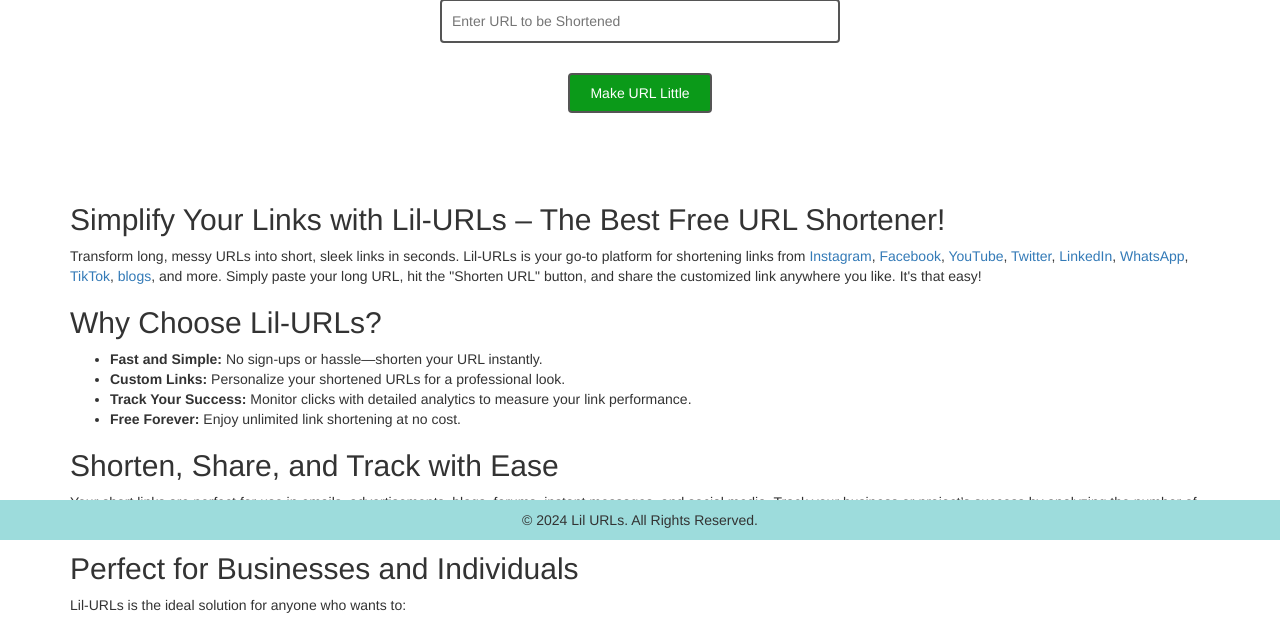
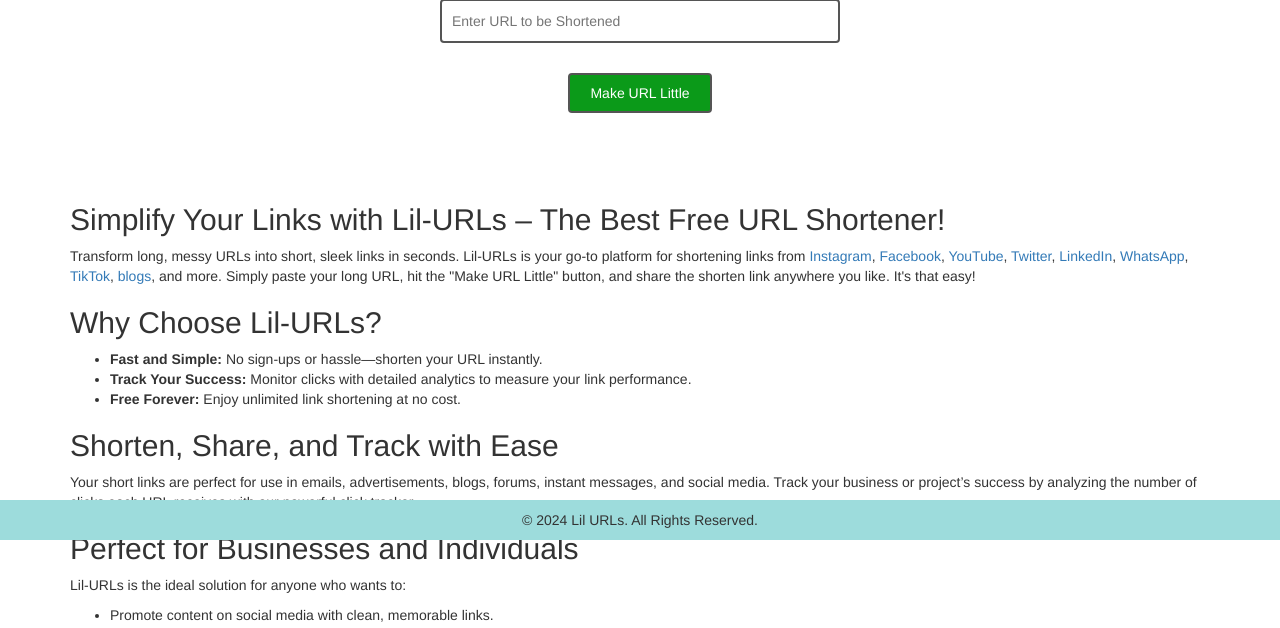
Before and after one commit to little-url/lil-urls, a Flask app: page / in a window 1280 px wide. Shown: the part 260-888 px from the top of the page. Run offline with Flask 3, Linux system fonts and the light colour scheme; some libraries are stand-ins or nearby versions.

Commit message:
Added Lil URL button changes

```diff
--- a/templates/index.html
+++ b/templates/index.html
@@ -72,8 +72,8 @@
                         <a href="https://www.WhatsApp.com/">WhatsApp</a>,
                         <a href="https://www.TikTok.com/">TikTok</a>,
                         <a href="https://www.blogger.com/">blogs</a>,
-                         and more. Simply paste your long URL, hit the "Shorten URL"
-                         button, and share the customized link anywhere you like.
+                         and more. Simply paste your long URL, hit the "Make URL Little"
+                         button, and share the shorten link anywhere you like.
                          It's that easy!</p>
 
                 </section>
@@ -82,7 +82,7 @@
                     <h2>Why Choose Lil-URLs?</h2>
                     <ul>
                         <li><strong>Fast and Simple:</strong> No sign-ups or hassle—shorten your URL instantly.</li>
-                        <li><strong>Custom Links:</strong> Personalize your shortened URLs for a professional look.</li>
+                        <!-- <li><strong>Custom Links:</strong> Personalize your shortened URLs for a professional look.</li> -->
                         <li><strong>Track Your Success:</strong> Monitor clicks with detailed analytics to measure your link performance.</li>
                         <li><strong>Free Forever:</strong> Enjoy unlimited link shortening at no cost.</li>
                     </ul>
```
